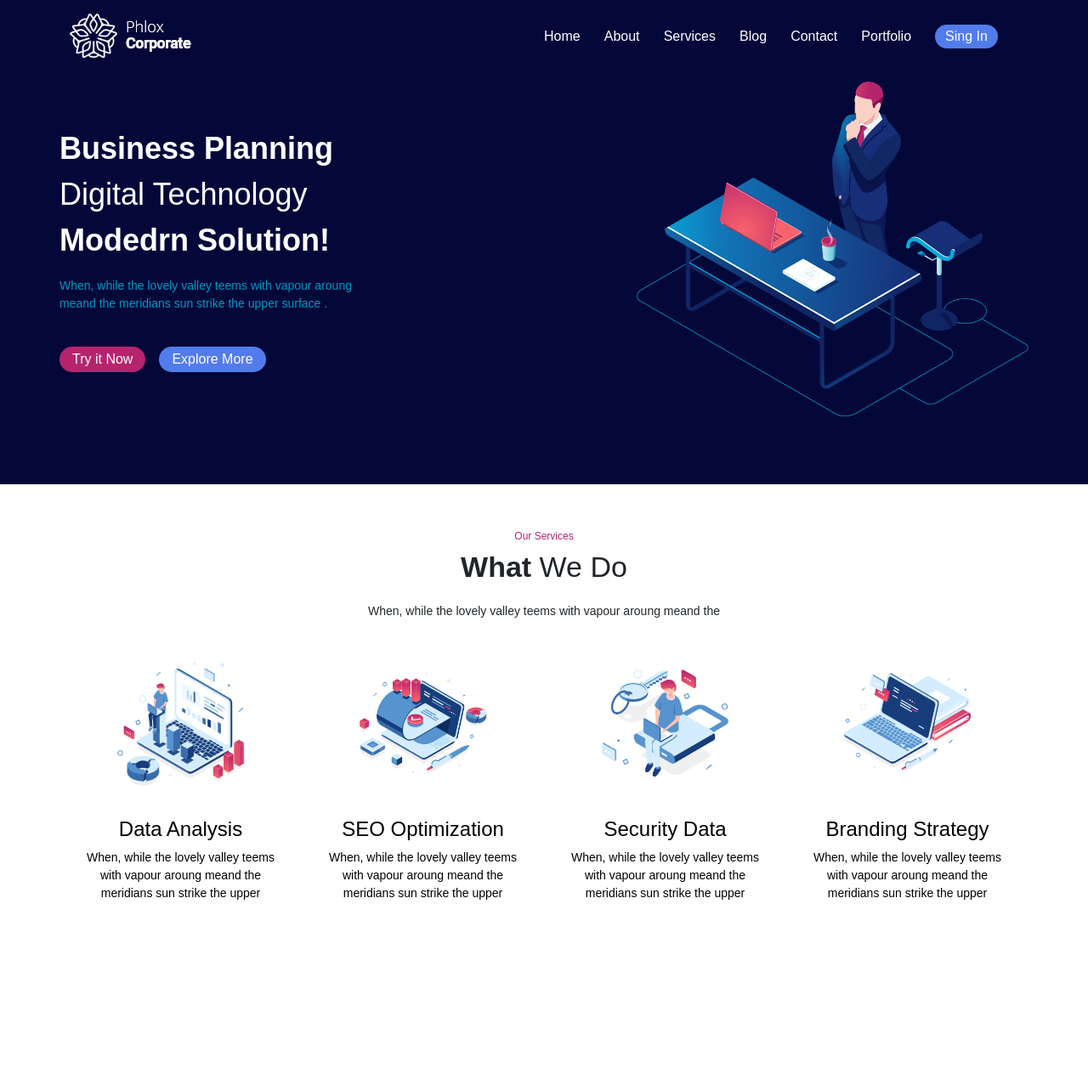
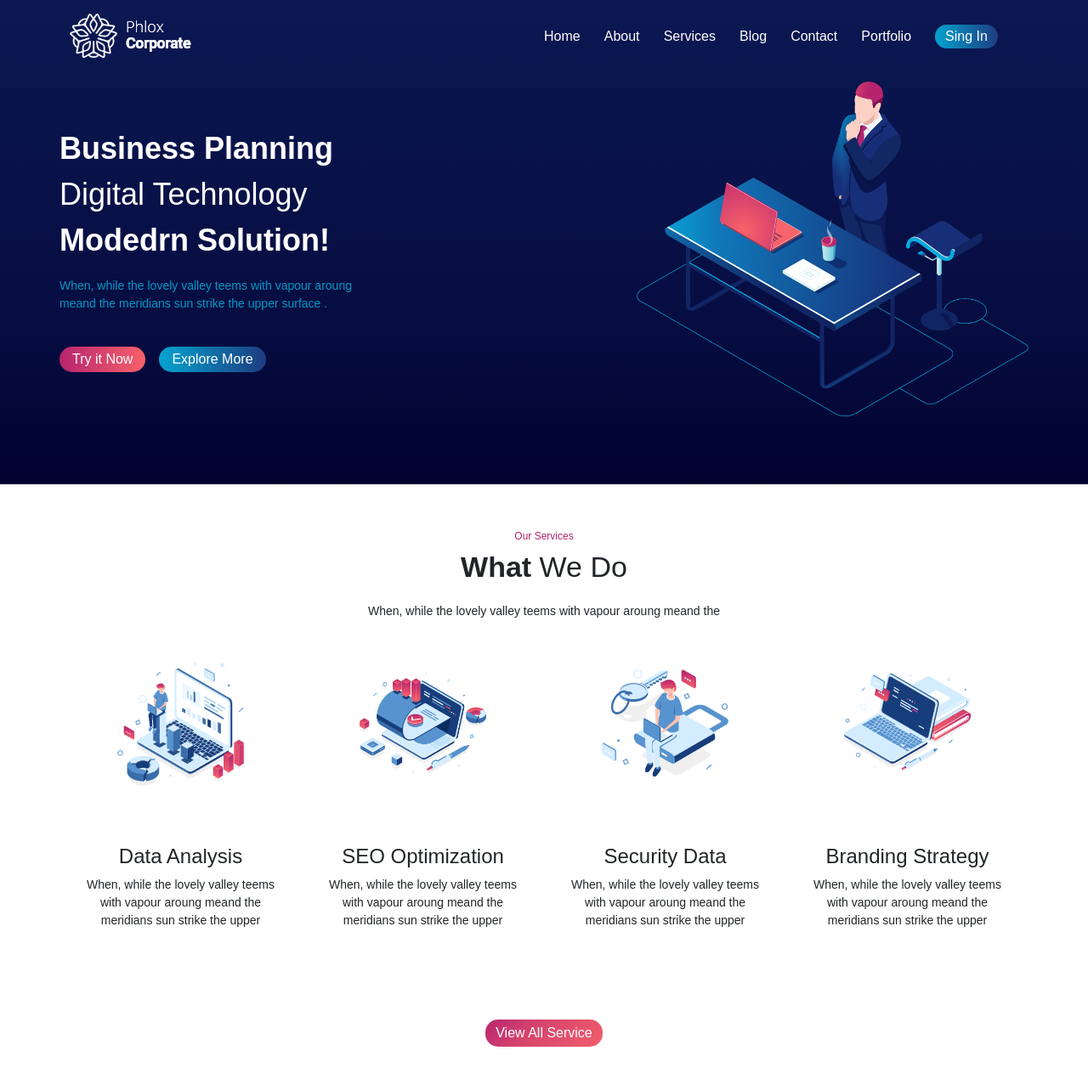
Before and after one commit to DanyMencu/proj-html-vuejs, a Vue app: page / in a window 1280 px wide. Shown: the top 1270 px of the page at 85% size. Before the commit the page ends 1136 px from the top, so only its background shows below. Built offline with nearby package versions, Linux system fonts and the light colour scheme; the HTML template or start-up script is replaced by a standard one.

Commit message:
Add background with lineard gradient

```diff
--- a/src/components/CardService.vue
+++ b/src/components/CardService.vue
@@ -1,13 +1,16 @@
 <template>
-    <a href="#">
+    <div href="#">
         <div class="service_card">
             <div class="img_card">
                 <img :src="image" :alt="title">
             </div>
             <h4>{{ title }}</h4>
             <p>{{ text }}</p>
+            <a href="#" class="arrow_icon red_right d-flex justify-content-center align-items-center">
+                <i class="fas fa-arrow-right"></i>
+            </a>
         </div>
-    </a>
+    </div>
 </template>
 
 <script>
@@ -23,13 +26,19 @@ export default {
 </script>
 
 <style scoped lang="scss">
+
 .service_card {
     position: relative;
     text-align: center;
     border-radius: 14px;
     padding: 120px 15px 10px;
     font-size: 14px;
+    cursor: default;
     transition: all 0.4s;
+
+    h4 {
+        margin-top: 2rem;
+    }
 
     .img_card {
         position: absolute;
@@ -49,12 +58,30 @@ export default {
     }
 
     &:hover {
-        background-color: #040839;
+        background: linear-gradient(180deg, rgb(13, 28, 94) 0%, rgba(6,12,64,1) 90%, rgba(1,1,47,1) 100%);
         color: #FFFFFF;
     }
 
     &:hover .img_card {
         box-shadow: 0px 0px 10px 0px #BBBBBB;
     }
+
+    .arrow_icon {
+        position: absolute;
+        top: 100%;
+        left: 50%;
+        width: 35px;
+        height: 35px;
+        transform: translate(-50%, -50%);
+        text-decoration: none;
+        font-size: 18px;
+        border-radius: 50%;
+        opacity: 0;
+        transition: opacity 0.2s;
+    }
+
+    &:hover .arrow_icon {
+        opacity: 1;
+    }
 }
 </style>
--- a/src/components/Hero.vue
+++ b/src/components/Hero.vue
@@ -1,5 +1,5 @@
 <template>
-    <div class="hero">
+    <div class="blue_bottom">
         <div class="container">
             <div class="row d-flex justify-content-between align-items-center">
                 <div class="col-4">
@@ -9,7 +9,7 @@
                         <li><strong>Modedrn Solution!</strong></li>
                     </ul>
                     <p class="pb-4">When, while the lovely valley teems with vapour aroung meand the meridians sun strike the upper surface .</p>
-                    <button class="button button_md btn_red">Try it Now</button>
+                    <button class="button button_md red_right">Try it Now</button>
                     <button class="button button_md btn_blue ms-3">Explore More</button>
                 </div>
                 <div class="col-5">
@@ -28,10 +28,6 @@ export default {
 </script>
 
 <style scoped lang="scss">
-
-.hero {
-    background: #040839;
-
 .container {
     padding: 6rem 0 5rem;
 
@@ -51,6 +47,5 @@ export default {
         font-size: 14px;
     }
 }
-}
 
 </style>
--- a/src/components/ServiceSection.vue
+++ b/src/components/ServiceSection.vue
@@ -14,6 +14,8 @@
                     :text="element.text"
                 />
             </div>
+
+            <button class="button button_lg red_right_bottom">View All Service</button>
         </div>
     </div>
   </section>
@@ -75,8 +77,8 @@ export default {
     }
 }
 
-a {
-    text-decoration: none;
-    color: #000000;
+button {
+    margin: 80px auto;
 }
+
 </style>
--- a/src/styles/Utilities.scss
+++ b/src/styles/Utilities.scss
@@ -2,6 +2,7 @@
 .button {
     border: 0;
     border-radius: 15px;
+    flex-basis: content;
 }
 
 .button_sm {
@@ -13,19 +14,51 @@
 }
 
 .button_lg {
-    padding: 4px 20px;
+    padding: 4px 30px;
 }
 
-.btn_blue{
+.btn_blue {
     color: #FFFFFF;
-    background-color: #527CEB;
+    background: linear-gradient(270deg, rgba(30,60,128,1) 0%, rgba(4,163,207,1) 100%);
 }
 
-.btn_red{
-    color: #FFFFFF;
-    background-color: #B6246E;
+.btn_white {
+    color: #000000;
 }
 
-.btn_white{
-    color: #000000;
+.button.red_right_bottom {
+    transition: box-shadow 0.2s;
 }
+
+.button.red_right_bottom:hover {
+    box-shadow: 0px 0px 15px 5px rgba(247, 97, 107, 0.4);
+}
+
+/* BACKGROUND */
+
+.red_right {
+    color: #FFFFFF;
+    background: linear-gradient(270deg, rgba(247,97,106,1) 0%, rgba(183,37,110,1) 100%);
+}
+
+.red_bottom {
+    color: #FFFFFF;
+    background: linear-gradient(180deg, rgba(184,39,110,1) 0%, rgba(242,94,108,1) 100%);
+}
+
+.red_right_bottom {
+    color: #FFFFFF;
+    background: linear-gradient(135deg, rgba(184,39,110,1) 0%, rgba(214,68,109,1) 40%, rgba(242,94,108,1) 100%);
+}
+
+.blue_bottom {
+    background: linear-gradient(180deg, rgba(11,24,82,1) 0%, rgba(6,12,64,1) 70%, rgba(1,1,47,1) 100%);
+}
+
+.blue_top_left {
+    background: linear-gradient(315deg, rgba(11,24,82,1) 0%, rgba(6,12,64,1) 25%, rgba(1,1,47,1) 100%);
+}
+
+.blue_right {
+    background: linear-gradient(90deg, rgba(11,24,82,1) 0%, rgba(6,12,64,1) 65%, rgba(1,1,47,1) 100%);
+}
```
Lines whose indentation alone changed are shown as unchanged.
